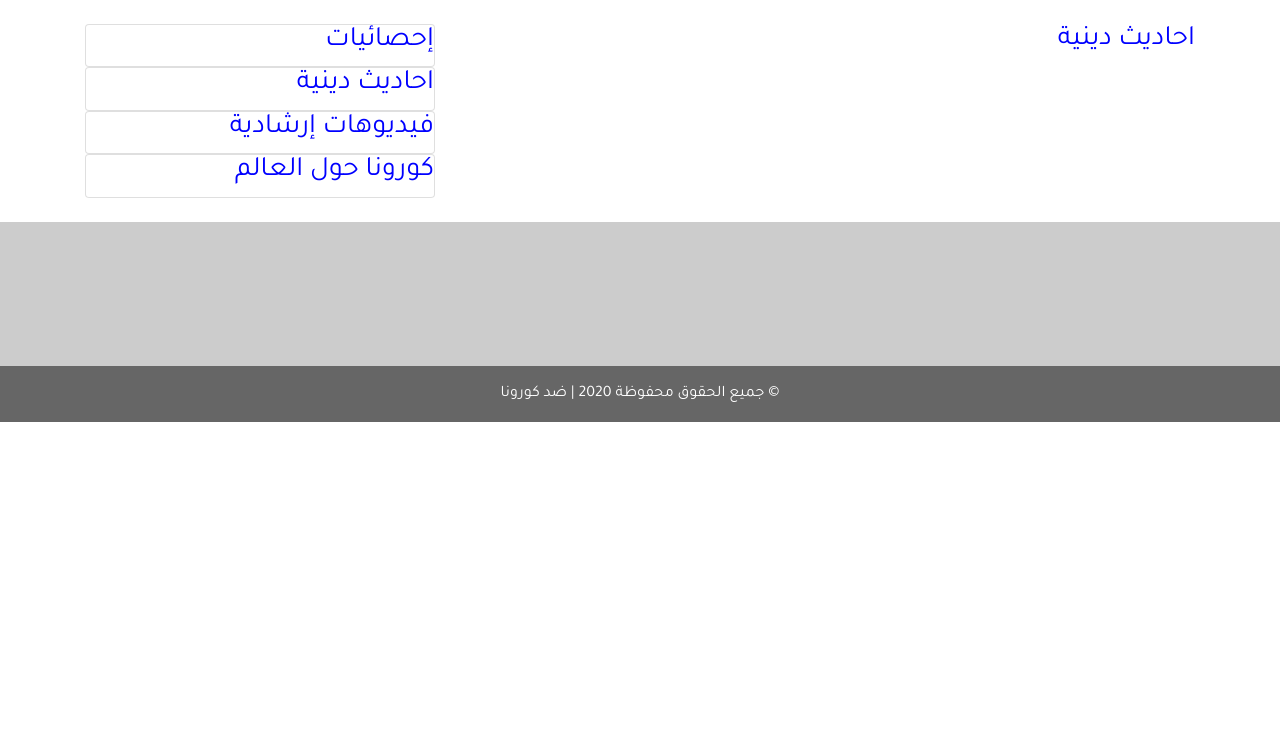
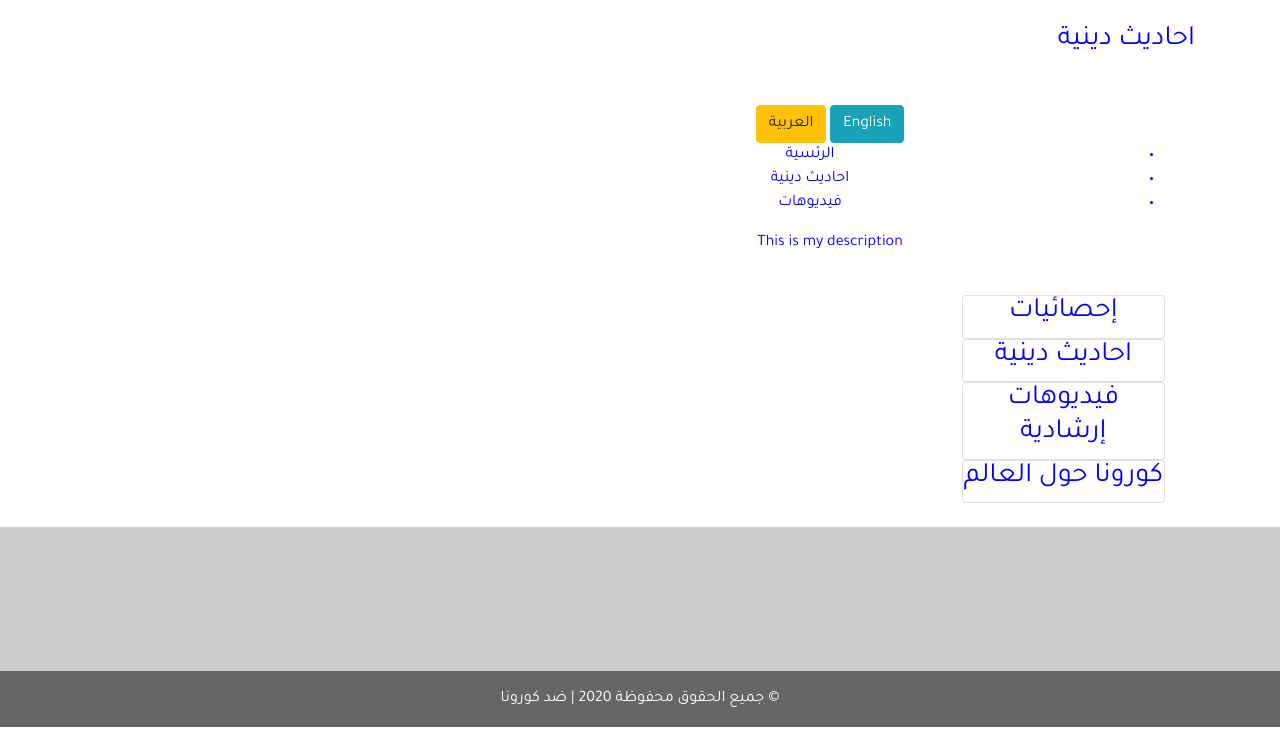
Before and after one commit to AbdellatifTElidryssyDev/anticoronatips_blog, a Django app: page /hadiths/ in a window 1280 px wide. Shown: the part 58-800 px from the top of the page. Run offline with Django 3.2, Linux system fonts and the light colour scheme; some libraries are stand-ins or nearby versions.

Commit message:
changes in the project

```diff
--- a/src/blog/static/blog/js/main.js
+++ b/src/blog/static/blog/js/main.js
@@ -0,0 +1,27 @@
+var arrLang = new Array();
+    arrLang['en'] = new Array();
+    arrLang['km'] = new Array();
+
+    // English content
+    arrLang['en']['home'] = 'Home';
+    arrLang['en']['about'] = 'About Us';
+    arrLang['en']['contact'] = 'Contact Us';
+    arrLang['en']['desc'] = 'This is my description';
+
+    // Khmer content (Cambodian Language)
+    // Please change to your own language
+    arrLang['ar']['home'] = 'الرئسية';
+    arrLang['ar']['about'] = 'احاديث دينية';
+    arrLang['ar']['contact'] = 'فيديوهات';
+    arrLang['ar']['desc'] = 'كورونا حول العالم';
+
+    // Process translation
+    $(function() {
+      $('.translate').click(function() {
+        var lang = $(this).attr('id');
+
+        $('.lang').each(function(hadiths, item) {
+          $(this).text(arrLang[lang][$(this).attr('key')]);
+        });
+      });
+    });
--- a/src/blog/templates/blog/base.html
+++ b/src/blog/templates/blog/base.html
@@ -1,6 +1,6 @@
 {% load static %}
 <!DOCTYPE html>
-<html lang="ar">
+<html lang="en">
 <head>
     <meta charset="UTF-8">
     <meta name="viewport" content="width=device-width, initial-scale=1, shrink-to-fit=no">
@@ -164,12 +164,13 @@
 
     <!-- Optional JavaScript -->
     <!-- jQuery first, then Popper.js, then Bootstrap JS -->
-
     <script src="{% static 'blog/js/jquery-3.4.1.slim.min.js' %}"></script>
     <script src="{% static 'blog/js/popper.min.js' %}"></script>
     <script src="{% static 'blog/js/bootstrap.min.js' %}"></script>
     <script src="{% static 'blog/js/fontawsome-all.min.js' %}"></script>
     <script src="{% static 'blog/js/main.js' %}"></script>
 
+
+
 </body>
 </html>
--- a/src/blog/templates/blog/hadiths.html
+++ b/src/blog/templates/blog/hadiths.html
@@ -3,4 +3,39 @@
 
   <h3>احاديث دينية</h3>
 
+  <div class="container text-center mt-5">
+  <div class="Content">
+
+  <button id="en" class="btn btn-info  translate">English</button>
+  <button id="ar" class="btn btn-warning translate">العربية</button>
+
+  <ul>
+    <li class="lang" key="home">الرئسية</li>
+    <li class="lang" key="about">احاديث دينية</li>
+    <li class="lang" key="contact">فيديوهات</li>
+  </ul>
+  <p class="lang" key="desc">This is my description</p>
+
+  <br>
+  <!-- <p> -->
+  <!-- <h1 id="Head"> Hello World</h1>
+  <h2 id="Second"> hi everyone, wish you are ok</h2>
+  <button id="Eng" class="btn btn-info">English</button>
+  <button id="Ar" class="btn btn-warning">العربية</button>
+  </div>
+  </div>
+
+  <button id="en" class="translate">English</button>
+  <button id="km" class="translate">ខ្មែរ</button>
+
+  <ul>
+    <li class="lang" key="home">Home</li>
+    <li class="lang" key="about">About Us</li>
+    <li class="lang" key="contact">Contact Us</li>
+  </ul>
+  <p class="lang" key="desc">This is my description</p>
+
+  <br>
+  <p> -->
+
 {% endblock content %}
```
Also changed, not shown: src/codestest.txt (+8 -0 lines).
